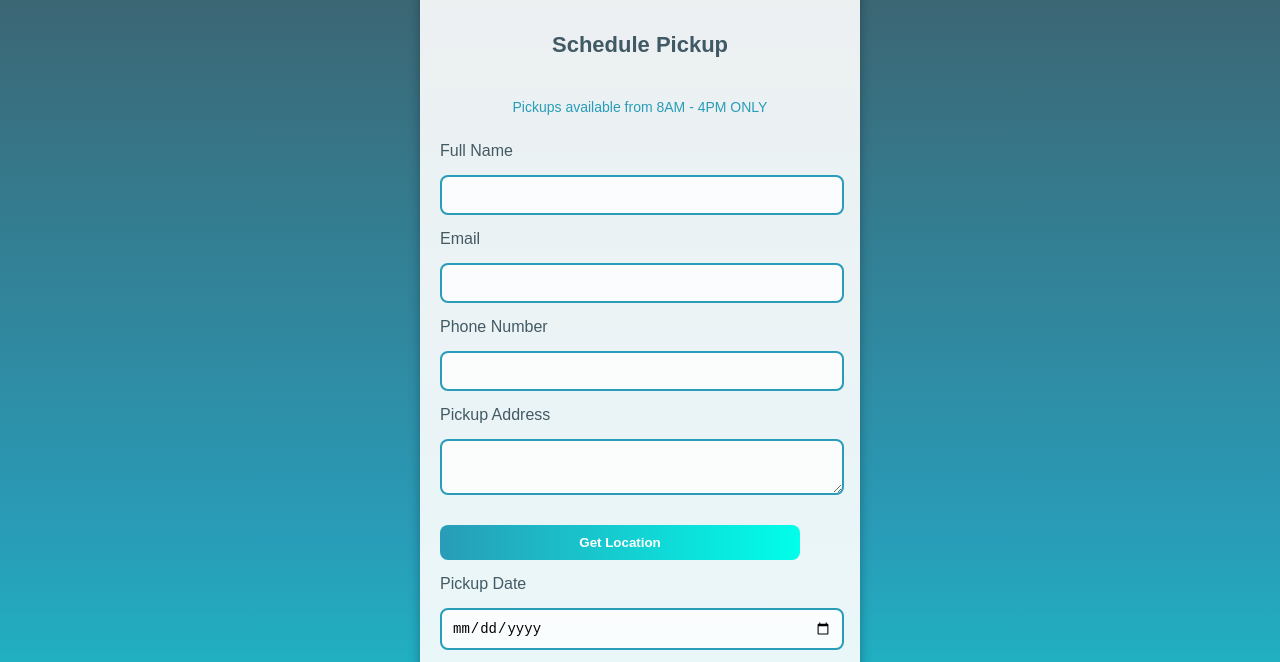
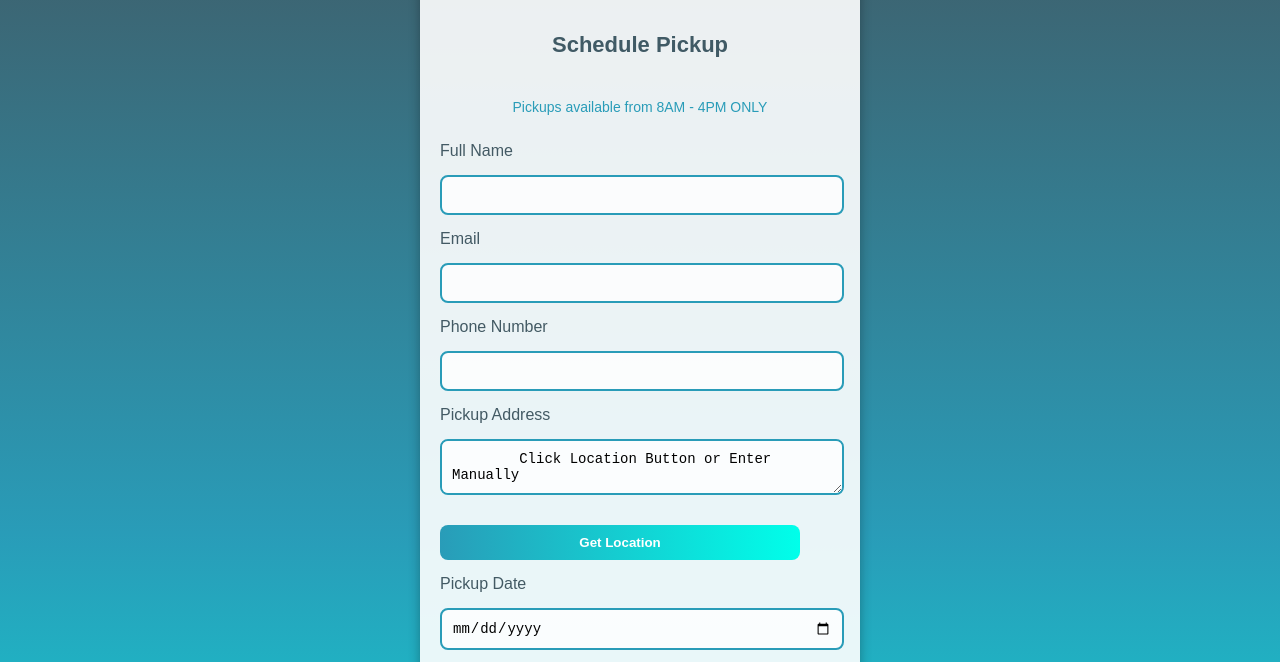
Before and after one commit to pindropzms/pindrop, a website: page schedule.html in a window 1280 px wide. Shown: the part 122-784 px from the top of the page. Drawn offline with Linux system fonts and the light colour scheme.

Commit message:
location button

```diff
--- a/schedule.html
+++ b/schedule.html
@@ -76,7 +76,9 @@
       <input type="tel" id="phone" name="phone" required>
 
       <label for="address">Pickup Address</label>
-      <textarea id="address" name="address" rows="2" required></textarea>
+      <textarea id="address" name="address" rows="2" required>
+        Click Location Button or Enter Manually
+      </textarea>
       <button type="button" onclick="getLocation()">Get Location</button>
 
       <label for="date">Pickup Date</label>
```
